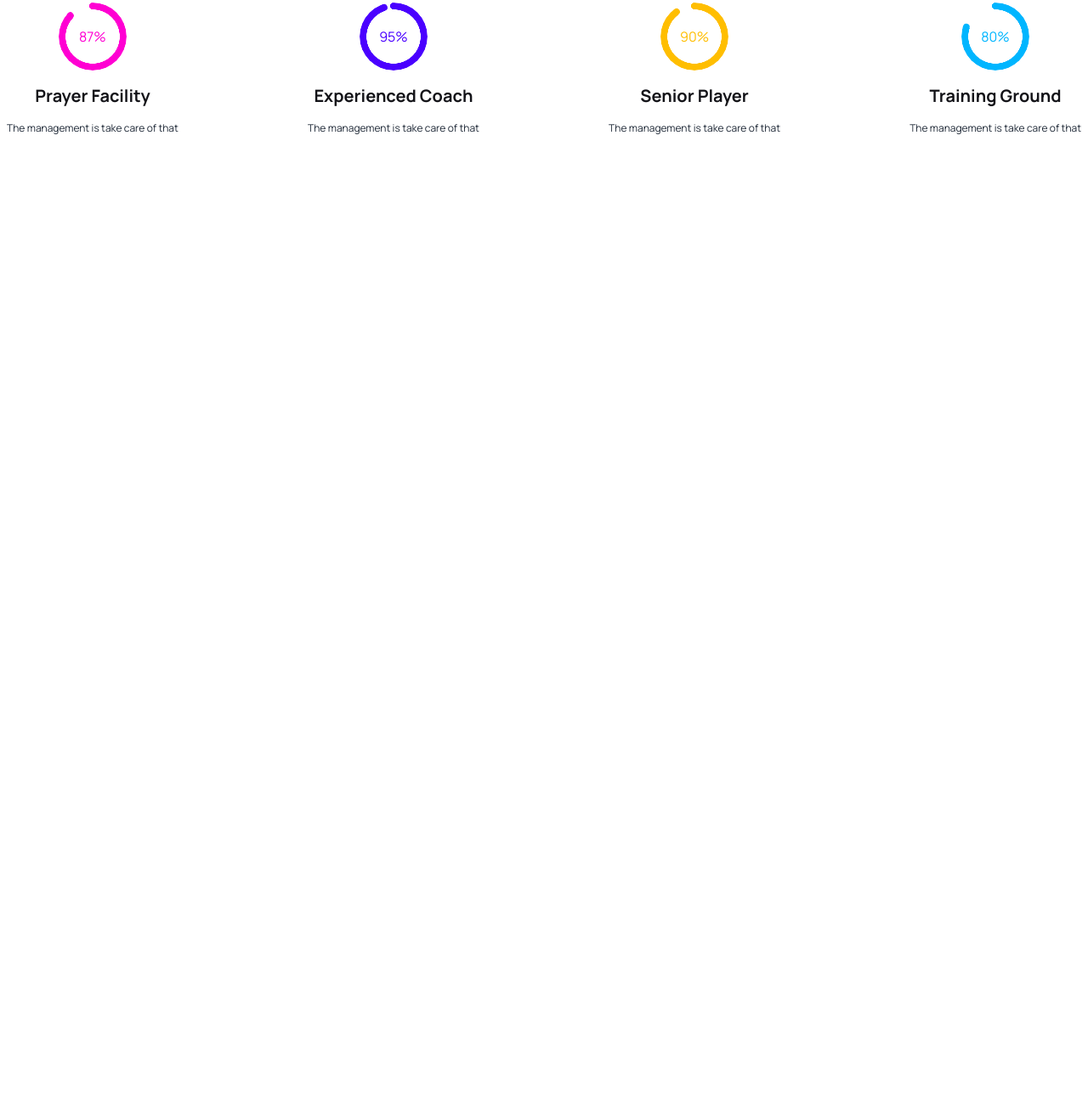
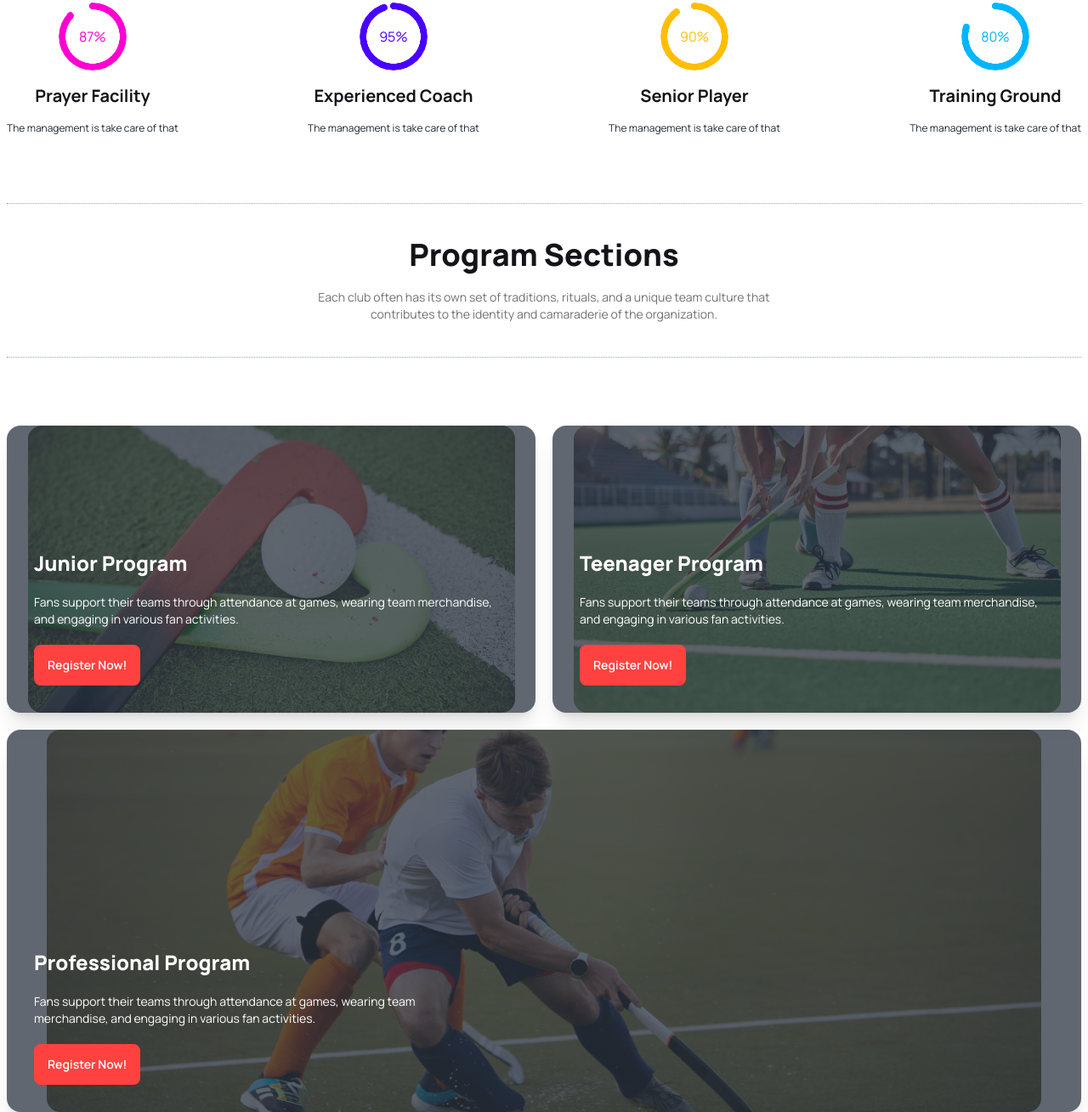
Before and after one commit to simanto2831/milestone_3_assignment, a plain HTML site: page index.html in a window 1280 px wide. Shown: the part 1055-2364 px from the top of the page at 85% size. Before the commit the page ends 1214 px from the top, so only its background shows below. Drawn offline with nearby package versions, Linux system fonts and the light colour scheme.

Commit message:
add program section

```diff
--- a/index.html
+++ b/index.html
@@ -270,6 +270,98 @@
           </div>
         </div>
       </section>
+
+      <!-- program section -->
+      <section>
+        <div
+          class="border-b border-t border-dotted border-gray-400 my-10 lg:my-20"
+        >
+          <div class="max-w-xl my-10 mx-auto">
+            <h2
+              class="text-title-color text-xl lg:text-4xl font-extrabold text-center"
+            >
+              Program Sections
+            </h2>
+            <p class="text-text-color text-center my-5 text-xs lg:text-sm">
+              Each club often has its own set of traditions, rituals, and a
+              unique team culture that contributes to the identity and
+              camaraderie of the organization.
+            </p>
+          </div>
+        </div>
+
+        <!-- program card -->
+        <div class="grid grid-cols-1 lg:grid-cols-2 gap-5">
+          <!-- first card -->
+          <div class="card shadow-xl image-full">
+            <figure><img src="./Images/2.png" alt="Shoes" /></figure>
+            <div class="card-body flex flex-col justify-end gap-5">
+              <h2
+                class="card-title text-white text-lg lg:text-2xl font-extrabold"
+              >
+                Junior Program
+              </h2>
+              <p class="text-white flex-grow-0 text-xs lg:text-sm">
+                Fans support their teams through attendance at games, wearing
+                team merchandise, and engaging in various fan activities.
+              </p>
+              <div class="card-actions justify-start">
+                <button
+                  class="btn bg-[#FF4240] outline-none border-none text-white"
+                >
+                  Register Now!
+                </button>
+              </div>
+            </div>
+          </div>
+
+          <!-- second card -->
+          <div class="card shadow-xl image-full">
+            <figure><img src="./Images/3.png" alt="Shoes" /></figure>
+            <div class="card-body flex flex-col justify-end gap-5">
+              <h2
+                class="card-title text-white text-lg lg:text-2xl font-extrabold"
+              >
+                Teenager Program
+              </h2>
+              <p class="text-white flex-grow-0 text-xs lg:text-sm">
+                Fans support their teams through attendance at games, wearing
+                team merchandise, and engaging in various fan activities.
+              </p>
+              <div class="card-actions justify-start">
+                <button
+                  class="btn bg-[#FF4240] outline-none border-none text-white"
+                >
+                  Register Now!
+                </button>
+              </div>
+            </div>
+          </div>
+
+          <!-- Third card -->
+          <div class="card shadow-xl image-full lg:col-span-2">
+            <figure><img src="./Images/4.png" alt="Shoes" /></figure>
+            <div class="card-body flex flex-col justify-end max-w-xl gap-5">
+              <h2
+                class="card-title text-white text-lg lg:text-2xl font-extrabold"
+              >
+                Professional Program
+              </h2>
+              <p class="text-white flex-grow-0 text-xs lg:text-sm">
+                Fans support their teams through attendance at games, wearing
+                team merchandise, and engaging in various fan activities.
+              </p>
+              <div class="card-actions justify-start">
+                <button
+                  class="btn bg-[#FF4240] outline-none border-none text-white"
+                >
+                  Register Now!
+                </button>
+              </div>
+            </div>
+          </div>
+        </div>
+      </section>
     </main>
 
     <!-- footer section -->
```
